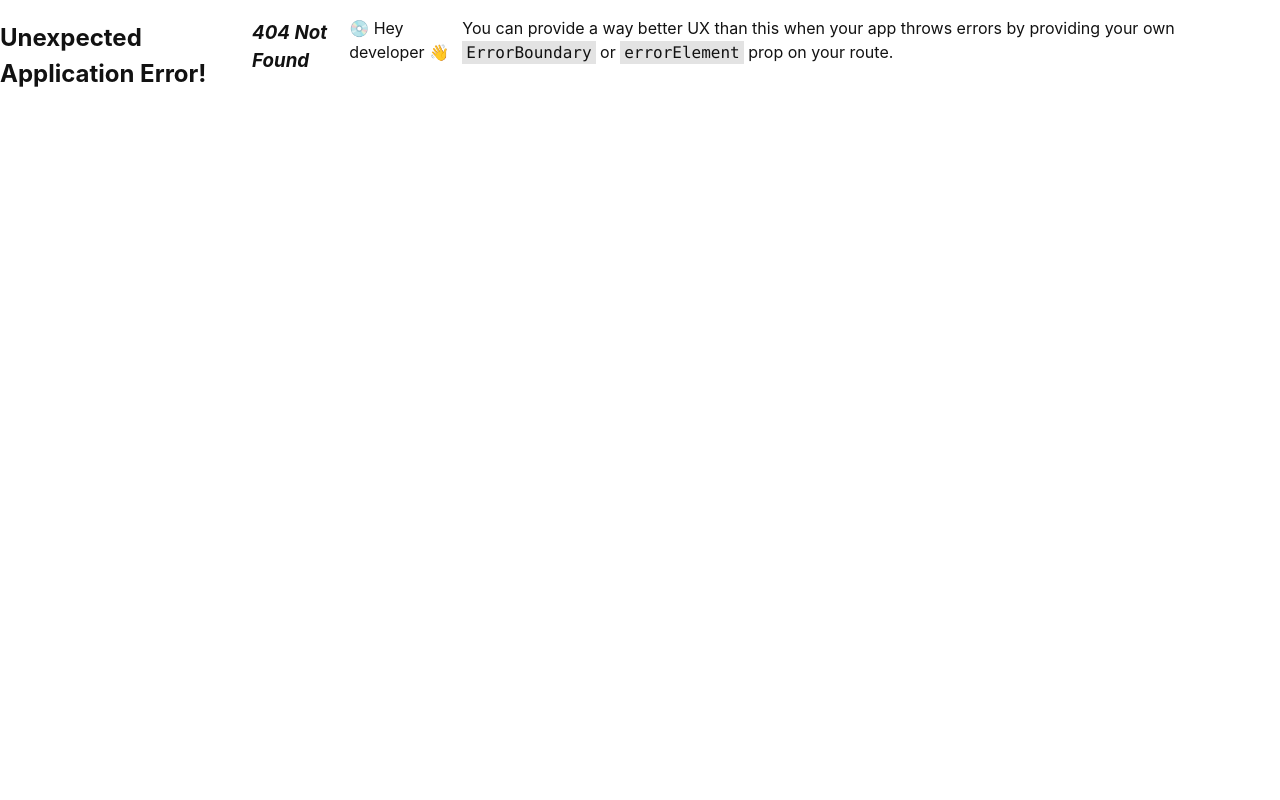
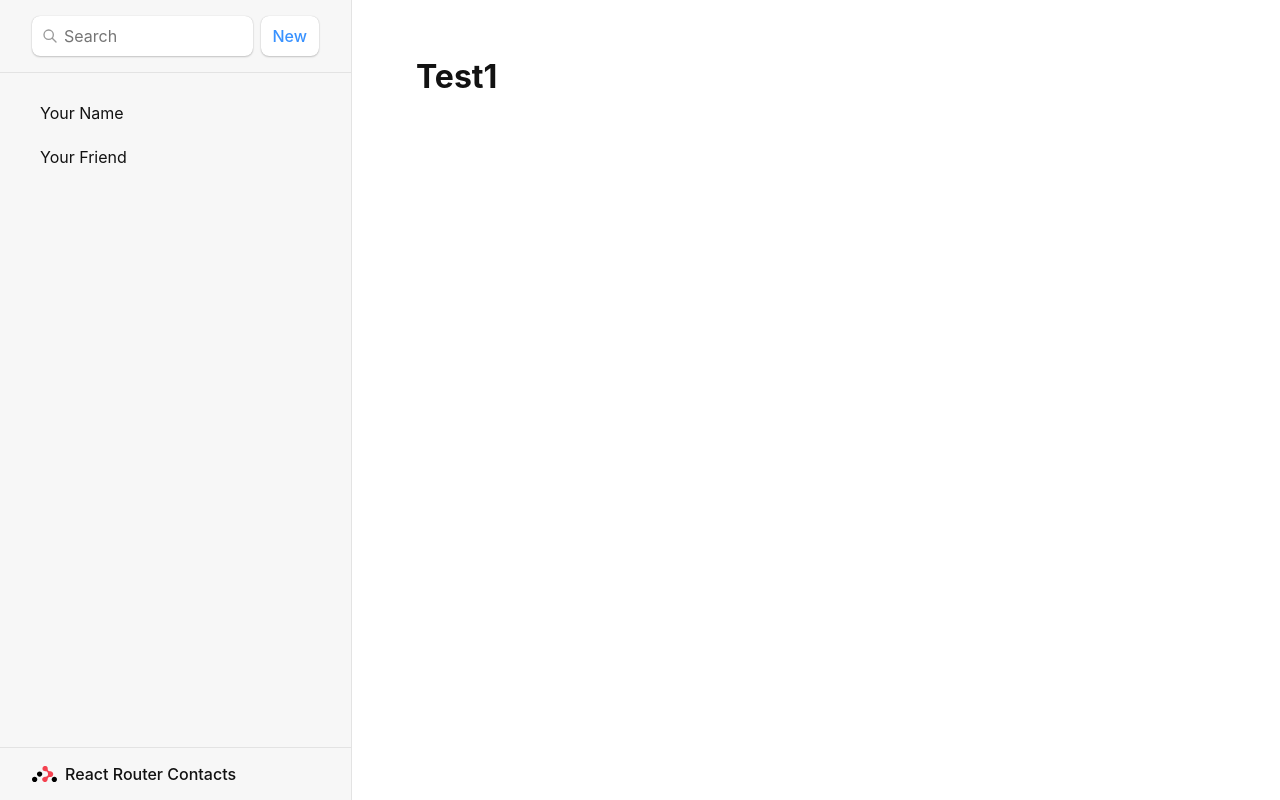
Before and after one commit to jdana111/sb31_gen_sandbox, a React (Vite) app: page /test1 in a window 1280 px wide. Before the commit this address had no page. Built offline with nearby package versions, Linux system fonts and the light colour scheme.

Commit message:
Test1: Wire it up as a child route.

```diff
--- /dev/null
+++ b/src/routes/Test1.tsx
@@ -0,0 +1,7 @@
+export default function Test1() {
+  return (
+    <div>
+      <h1>Test1</h1>
+    </div>
+  )
+}
--- a/src/routes/root.jsx
+++ b/src/routes/root.tsx
@@ -1,3 +1,5 @@
+import { Outlet } from "react-router-dom";
+
 export default function Root() {
   return (
     <>
@@ -37,7 +39,8 @@ export default function Root() {
           </ul>
         </nav>
       </div>
-      <div id="detail"></div>
-    </>
+      <div id="detail">
+        <Outlet />
+      </div>    </>
   );
 }
```
Also changed, not shown: src/main.tsx (+9 -2 lines), src/Login.tsx (deleted).
